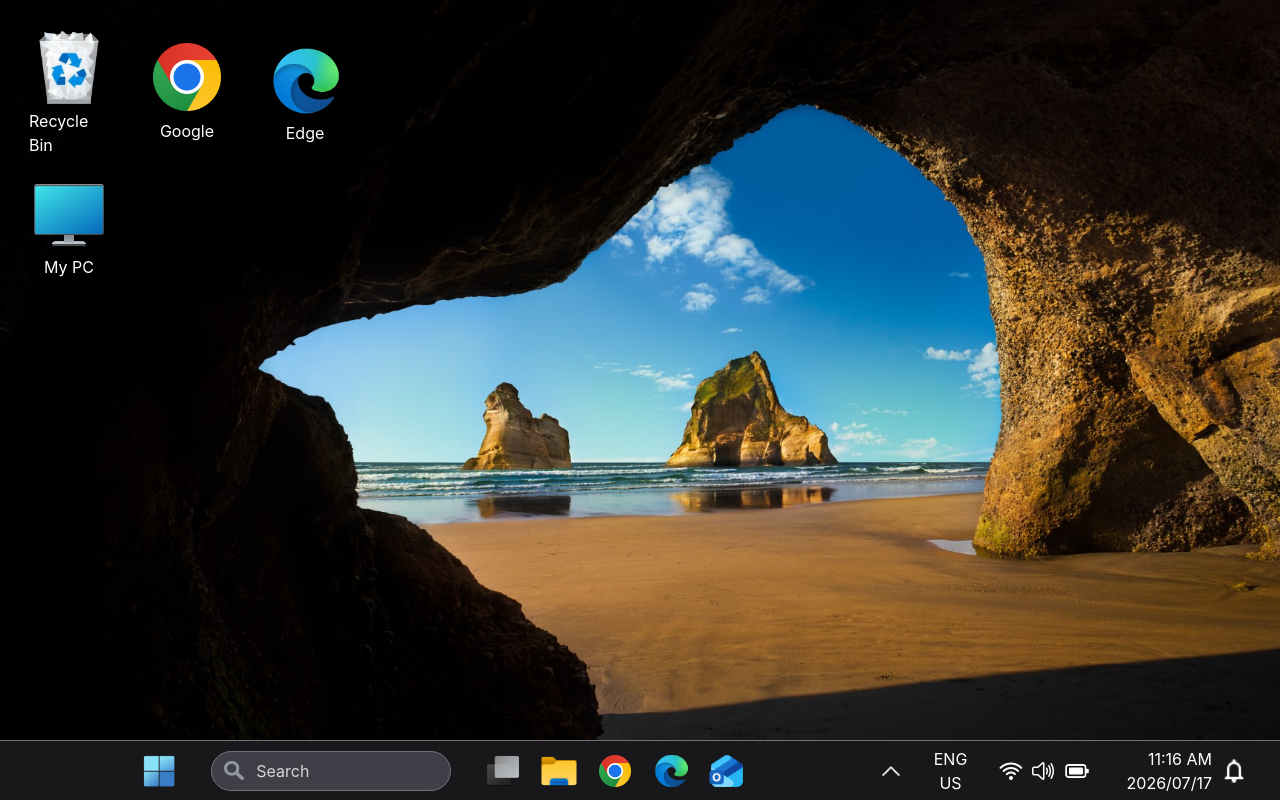
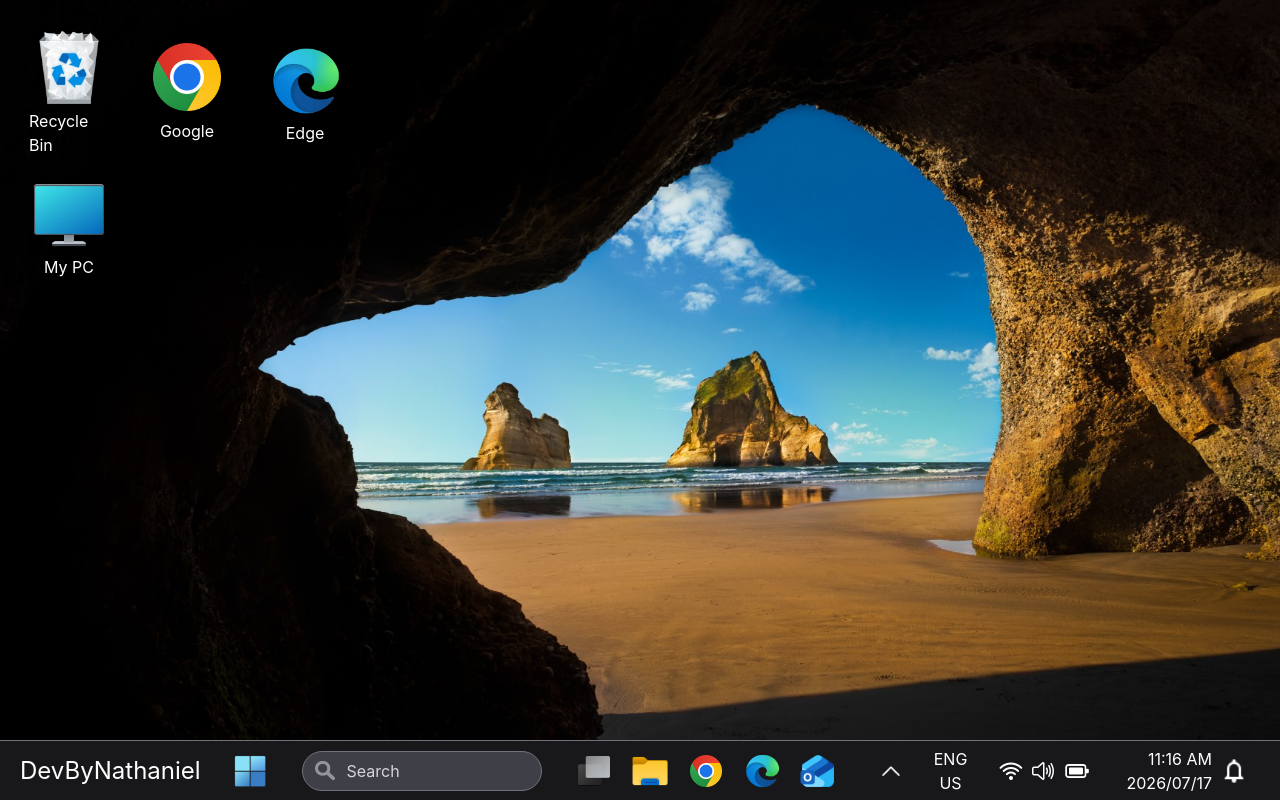
Before and after one commit to NathanielMannkanda/devbynathaniel, a React (Vite) app: page / in a window 1280 px wide. Built offline with nearby package versions, Linux system fonts and the light colour scheme.

Commit message:
Updated coderain to have amharic included

```diff
--- a/src/componenets/MatrixCodeRain.tsx
+++ b/src/componenets/MatrixCodeRain.tsx
@@ -24,8 +24,10 @@ const MatrixCodeRain: React.FC = () => {
 
     const latin = "ABCDEFGHIJKLMNOPQRSTUVWXYZ";
     const numbers = "0123456789";
+    const amharic =
+      "ቈርትዩኢኦፖኢኡይትረውቈርትዩኢኦኣስድፍግህጅክልክጅህግፍድሳስድፍግህጅክዝኅችቭብንምኪኡይስግትፋድኅጋውህግጅብኅክግይድክህንህብችግስጀኣችብክሽግይቱአፍብህክፍግድቭጅቀብውክሃችስይግትጅግቭጅቀንጅድችብህጅንችልድህግይትጅቨብፍውክንቭስክምልድቪጆስምል";
 
-    const alphabet = katakana + latin + numbers;
+    const alphabet = katakana + latin + numbers + amharic;
 
     const fontSize = 16;
     let columns = Math.floor(canvas.width / fontSize);
--- a/src/pages/PcHomePage.tsx
+++ b/src/pages/PcHomePage.tsx
@@ -133,7 +133,9 @@ const PcHomePage: React.FC = () => {
         <div className="w-full h-full max-h-15 bg-zinc-900 absolute bottom-0 border-t border-zinc-500 pl-5 pt-5 pb-5 pr-5 flex items-center justify-between">
 
           <div className="flex flex-row items-center">
-
+            <p className="text-white text-2xl">
+              DevByNathaniel
+            </p>
           </div>
 
           <div className="flex flex-row gap-2 items-center">
```
